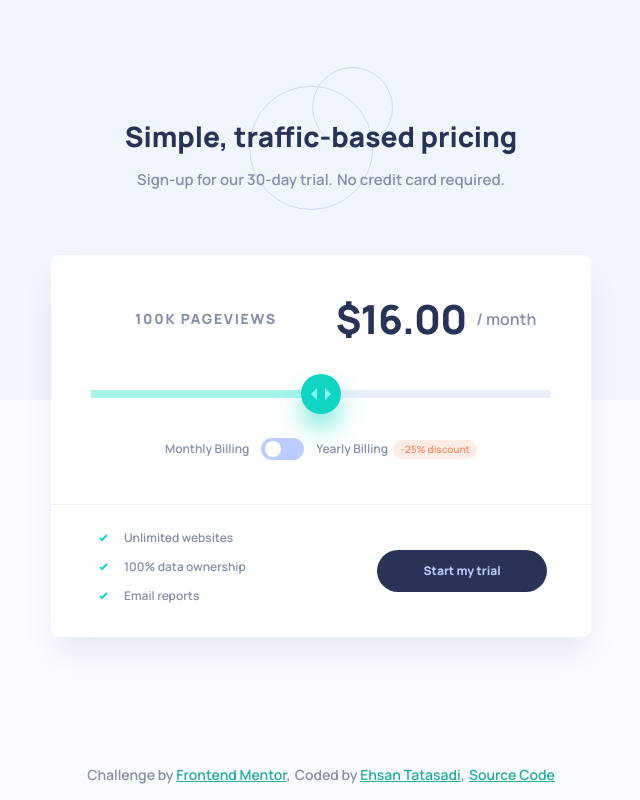
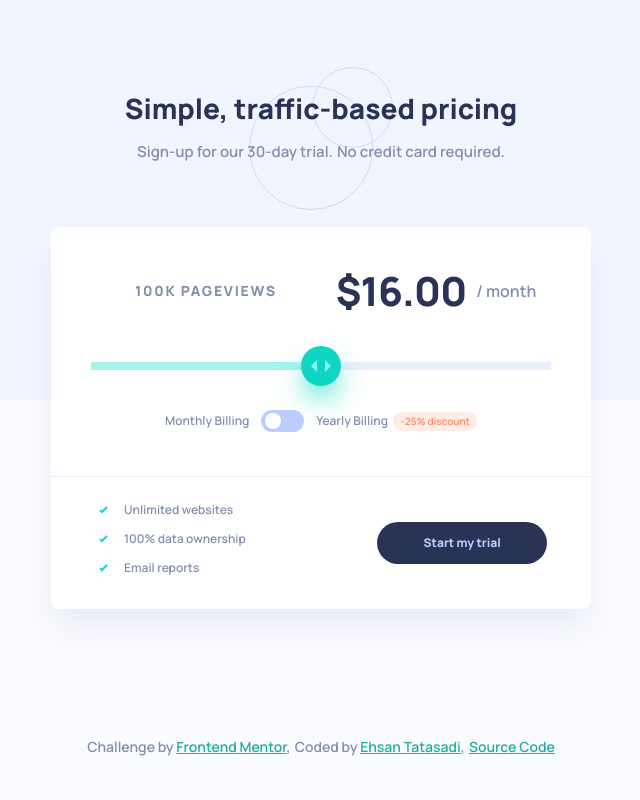
Before and after one commit to tatasadi/interactive-pricing-component, a Next.js app: page / in a window 1280 px wide. Shown: the whole page, without its empty margins (319-959 px from the left). Built offline with nearby package versions, Linux system fonts and the light colour scheme.

Commit message:
change padding

```diff
--- a/app/page.tsx
+++ b/app/page.tsx
@@ -34,7 +34,7 @@ export default function Home() {
   }
 
   return (
-    <main className="relative z-10 flex h-full min-h-screen w-full max-w-7xl flex-col items-center px-6 pt-[5.56rem] lg:min-h-0 lg:pt-[6.5rem]">
+    <main className="relative z-10 flex h-full min-h-screen w-full max-w-7xl flex-col items-center px-6 pt-[5.56rem] lg:min-h-0 lg:pt-[3rem]">
       <h1 className="text-xl font-extrabold leading-normal text-neutral-dark-desaturated-blue lg:text-[1.75rem] lg:leading-normal">
         Simple, traffic-based pricing
       </h1>
```
